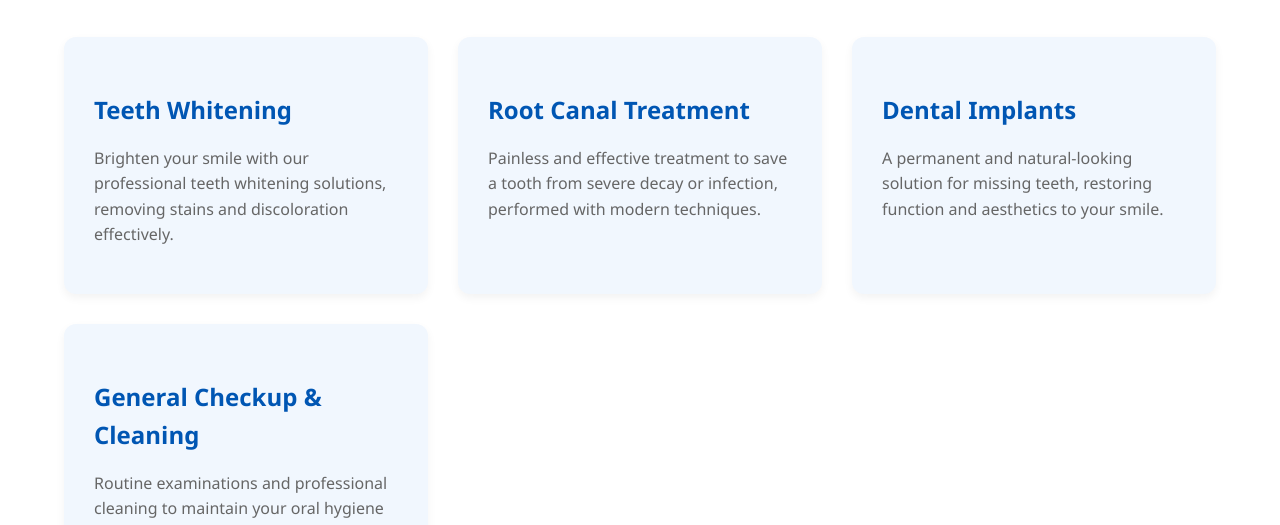
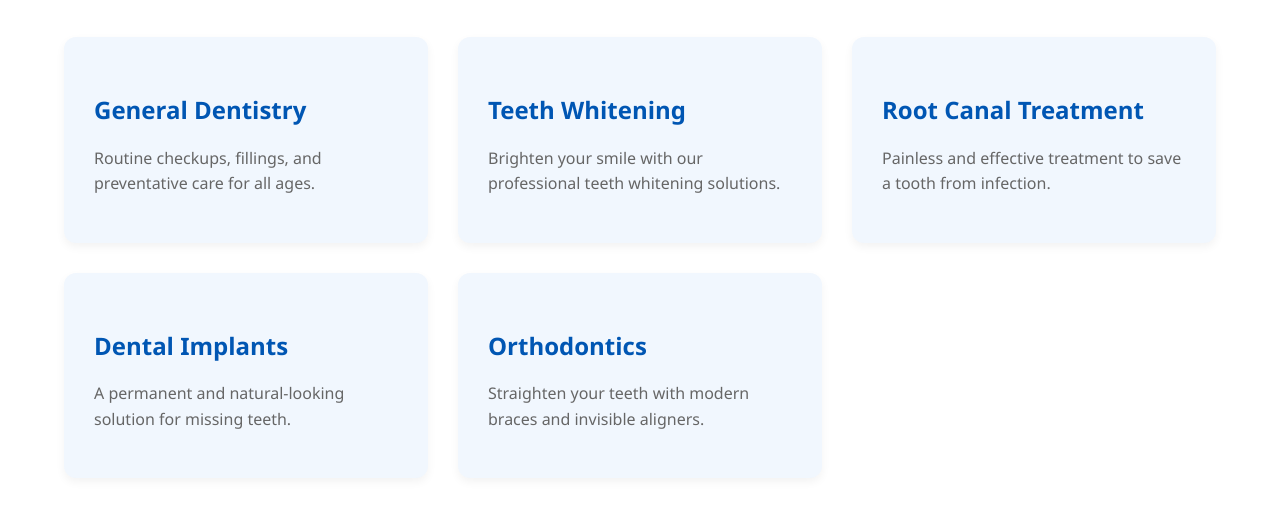
Before and after one commit to Mustafashk786/Smilecaredentist, a plain HTML site: page services.html in a window 1280 px wide. Shown: the part 270-795 px from the top of the page. Drawn offline with Linux system fonts and the light colour scheme.

Commit message:
Update services.html

```diff
--- a/services.html
+++ b/services.html
@@ -27,29 +27,33 @@
         <div class="container">
             <h2>Our Dental Treatments</h2>
             <div class="service-grid">
+                <a href="general-dentistry.html" class="service-card">
+                    <h3>General Dentistry</h3>
+                    <p>Routine checkups, fillings, and preventative care for all ages.</p>
+                </a>
                 <a href="teeth-whitening.html" class="service-card">
                     <h3>Teeth Whitening</h3>
-                    <p>Brighten your smile with our professional teeth whitening solutions, removing stains and discoloration effectively.</p>
+                    <p>Brighten your smile with our professional teeth whitening solutions.</p>
                 </a>
                 <a href="root-canal.html" class="service-card">
                     <h3>Root Canal Treatment</h3>
-                    <p>Painless and effective treatment to save a tooth from severe decay or infection, performed with modern techniques.</p>
+                    <p>Painless and effective treatment to save a tooth from infection.</p>
                 </a>
                 <a href="dental-implants.html" class="service-card">
                     <h3>Dental Implants</h3>
-                    <p>A permanent and natural-looking solution for missing teeth, restoring function and aesthetics to your smile.</p>
+                    <p>A permanent and natural-looking solution for missing teeth.</p>
                 </a>
-                <div class="service-card">
-                    <h3>General Checkup & Cleaning</h3>
-                    <p>Routine examinations and professional cleaning to maintain your oral hygiene and detect issues early.</p>
-                </div>
+                <a href="orthodontics.html" class="service-card">
+                    <h3>Orthodontics</h3>
+                    <p>Straighten your teeth with modern braces and invisible aligners.</p>
+                </a>
             </div>
         </div>
     </section>
 
     <footer class="footer">
         <div class="container">
-            <p>&copy; 2025 Sadafal Dental Clinic. All Rights Reserved.</p>
+            <p>&copy; 2025 Smile Care Dentist 🦷. All Rights Reserved.</p>
         </div>
     </footer>
 
```
